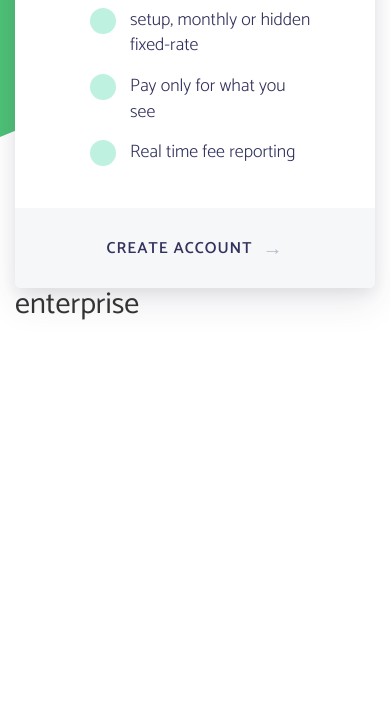
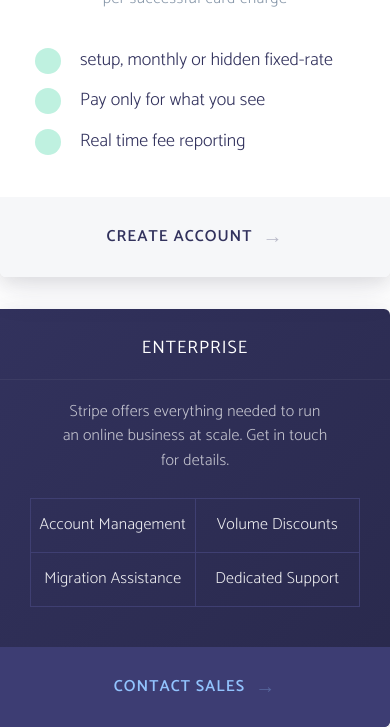
Before and after one commit to sanket-chaudhari/stripe-payments-hero-section, a plain HTML site: page index.html in a window 390 px wide. Shown: the part 503-1230 px from the top of the page. Before the commit the page ends 844 px from the top, so only its background shows below. Drawn offline with nearby package versions, Linux system fonts and the light colour scheme.

Commit message:
Updated index.html and style.css : A static implementation completed
Completed a basic static implementation of the hero section. Hover
states and responsiveness not yet added.

```diff
--- a/css/style.css
+++ b/css/style.css
@@ -5,7 +5,13 @@
 }
 
 h1, h2 {
-  margin-top: 0px;
+  margin: 0px;
+}
+
+.col-md-6 {
+  margin: 0px;
+  padding-right: 0px;
+  padding-left: 0px;
 }
 
 body {
@@ -23,11 +29,13 @@ header {
   background-image: linear-gradient(90deg, #4dc076, #b3e895);
   position: absolute;
   z-index: -20;
-  clip-path: polygon(0 0, 100% 0, 100% 60%, 0 80%);
+  clip-path: polygon(0 0, 100% 0, 100% 60%, 0 90%);
 }
 
 .header-container {
-  padding-top: 60px;
+  position: relative;
+  margin-top: 60px;
+  margin-bottom: 60px;
 }
 
 .header-title {
@@ -101,7 +109,9 @@ header {
 
 .plan-feature-list {
   list-style: none;
-  margin: 37px 60px 42px 115px;
+  margin: 37px auto 42px;
+  padding: 0 30px 0 80px;
+  max-width: 390px;
 }
 
 .plan-listItem {
@@ -125,7 +135,7 @@ header {
   background-color: #bff1e0;
   border-radius: 50%;
   position: absolute;
-  left: -40px;
+  left: -45px;
 }
 
 .plan-listItem p {
@@ -156,3 +166,79 @@ header {
   opacity: 0.3;
   top: 2px;
 }
+
+.enterprise-plan {
+  background-color: #373765;
+  background-image: linear-gradient(to bottom right, #32325d, #29294c);
+  border-radius: 0px 6px 6px 0px;
+  box-shadow: 0 15px 35px rgba(50, 50, 93, 0.1), 0 5px 15px rgba(0, 0, 0, 0.07);
+  overflow: hidden;
+  position: absolute;
+  top: 32px;
+  z-index: -20;
+}
+
+.enterprise-plan h2 {
+  text-transform: uppercase;
+  font-size: 18px;
+  color: white;
+  padding: 30px 0 20px 0;
+  text-align: center;
+  border-bottom: 1px solid rgba(255, 255, 255, 0.05);
+  letter-spacing: 1px;
+  margin-bottom: 20px;
+}
+
+.enterprise-plan .plan-description {
+  text-align: center;
+  color: rgba(255, 255, 255, 0.7);
+  font-weight: 300;
+  line-height: 1.55;
+  letter-spacing: 0.2px;
+  margin: 0 30px;
+  padding: 0 30px;
+}
+
+.enterprise-plan .plan-table {
+  margin: 24px 30px 40px 30px;
+}
+
+.enterprise-plan table, .enterprise-plan tr {
+  width: 100%;
+}
+
+.enterprise-plan td {
+  border: 1px solid #3F3F72;
+  width: 50%;
+  text-align: center;
+  padding: 15px 0;
+  color: white;
+  opacity: 0.9;
+  letter-spacing: 0.2px;
+  font-weight: 300;
+}
+
+.enterprise-plan .contact-sales-cta {
+  height: 80px;
+  display: flex;
+  align-items: center;
+  justify-content: center;
+  background-color: #3D3D73;
+}
+
+.enterprise-plan .contact-sales-cta label {
+  text-transform: uppercase;
+  color: #92C3FD;
+  letter-spacing: 1px;
+}
+
+.enterprise-plan .contact-sales-cta label::after {
+  font-family: Lato;
+  content: '\2192';
+  font-size: 20px;
+  font-weight: 300;
+  margin-left: 10px;
+  position: relative;
+  opacity: 0.3;
+  top: 2px;
+}
--- a/index.html
+++ b/index.html
@@ -10,10 +10,12 @@
   <body>
     <header>
       <div class="background"></div>
-      <div class="header-container container">
+      <div class="container">
         <div class="row text-center">
-          <h1 class="header-title">Simple, transparent pricing</h1>
-          <p class="header-subtext">Always know what you'll pay</p>
+          <div class="header-container">
+            <h1 class="header-title">Simple, transparent pricing</h1>
+            <p class="header-subtext">Always know what you'll pay</p>
+          </div>
         </div>
         <div class="row">
           <div class="col-md-6">
@@ -46,9 +48,22 @@
           <div class="col-md-6">
             <div class="enterprise-plan">
               <h2>enterprise</h2>
-              <div class="plan-description"></div>
-              <div class="plan-table"></div>
-              <div class="contact-sales-cta"></div>
+              <div class="plan-description">Stripe offers everything needed to run an online business at scale. Get in touch for details.</div>
+              <div class="plan-table">
+                <table>
+                  <tr>
+                    <td>Account Management</td>
+                    <td>Volume Discounts</td>
+                  </tr>
+                  <tr>
+                    <td>Migration Assistance</td>
+                    <td>Dedicated Support</td>
+                  </tr>
+                </table>
+              </div>
+              <div class="contact-sales-cta">
+                <label>Contact Sales</label><span class="forward-arrow-icon"></span>
+              </div>
             </div>
           </div>
         </div>
```
